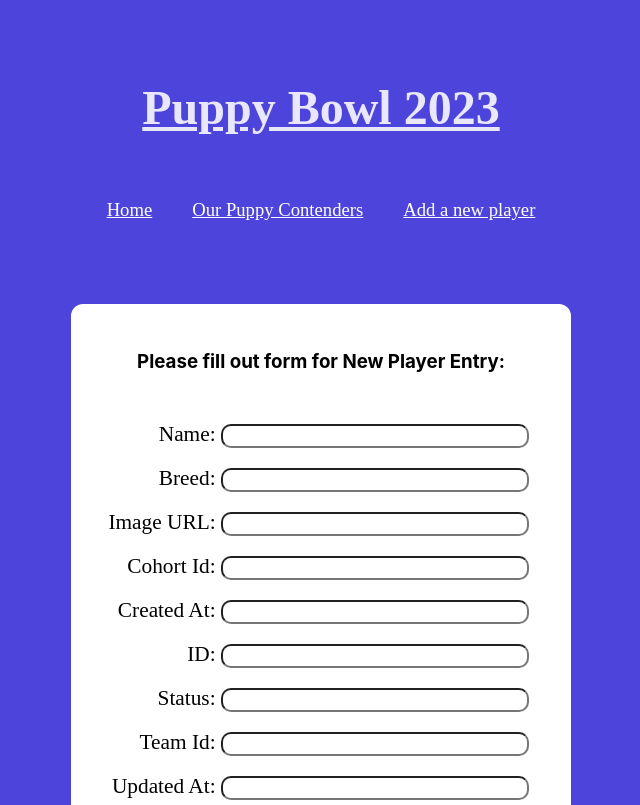
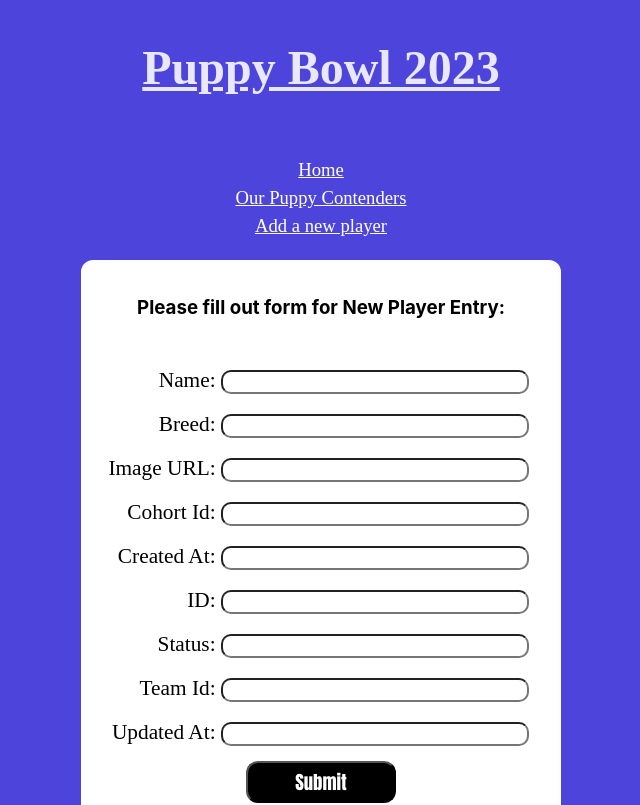
Before and after one commit to Davonne007-TX/puppy-bowl-api-react, a React (Vite) app: page /newForm in a window 1280 px wide. Shown: the top 805 px of the page, without its empty margins (319-959 px from the left). Built offline with nearby package versions, Linux system fonts and the light colour scheme; a web font is replaced by a local one.

Commit message:
adding more styles to h1, form, and puppy-container

```diff
--- a/src/App.css
+++ b/src/App.css
@@ -1,7 +1,6 @@
 #root {
   max-width: 1280px;
   margin: 0 auto;
-  padding: 2rem;
   text-align: center;
 }
 
@@ -21,6 +20,10 @@ h1 {
   margin-top: 40px;
 }
 
+li {
+  list-style-type: none;
+}
+
 .navBar a {
   font-family: 'Dela Gothic One', cursive;
   margin: 20px;
@@ -32,3 +35,9 @@ h1 {
   color: black;
   cursor: pointer;
 }
+
+@media screen and (max-width: 210px) {
+  .navBar li {
+    display: block;
+  }
+}
--- a/src/App.jsx
+++ b/src/App.jsx
@@ -16,9 +16,9 @@ export default function App() {
         <h1>Puppy Bowl 2023</h1>
 
         <div className="navBar">
-          <Link to="/">Home</Link>
-          <Link to="/allPlayers">Our Puppy Contenders</Link>
-          <Link to="/newForm">Add a new player</Link>
+          <li><Link to="/">Home</Link></li>
+          <li><Link to="/allPlayers">Our Puppy Contenders</Link></li>
+          <li><Link to="/newForm">Add a new player</Link></li>
       </div>
 
       <Routes>
--- a/src/components/Form.css
+++ b/src/components/Form.css
@@ -8,11 +8,11 @@
     margin-right: auto;
     display: block;
     padding-bottom: 2cqb;
-    margin-top: 80px;
+    margin-top: 20px;
     border-radius: 12px;
     background-color: white;
     color: black;
-    padding: 20px;
+    padding: 10px;
 }
 
 form {
@@ -41,7 +41,6 @@ input {
     .form {
         width: 100%;
         max-width: 200px;
-
     }
 
     input {
--- a/src/components/NewForm.jsx
+++ b/src/components/NewForm.jsx
@@ -32,7 +32,6 @@ const [formData, setFormData] = useState( {
 
     } catch (error) {
       console.log("Error", error);
-      alert("Error adding new puppy. Please try again later.");
     }
   }
 
--- a/src/index.css
+++ b/src/index.css
@@ -23,7 +23,7 @@
 /*all players component*/
 section {
   width: 100%;
-  max-width: 1500px;
+  max-width: 1200px;
   background-color: white;
   color: black;
   border-radius: 12px;
@@ -48,7 +48,7 @@ section {
 
 .puppy-container {
  width: 100%;
- max-width: 800px;
+ max-width: 700px;
  display: block;
  background-color: black;
  margin-left: auto;
```
